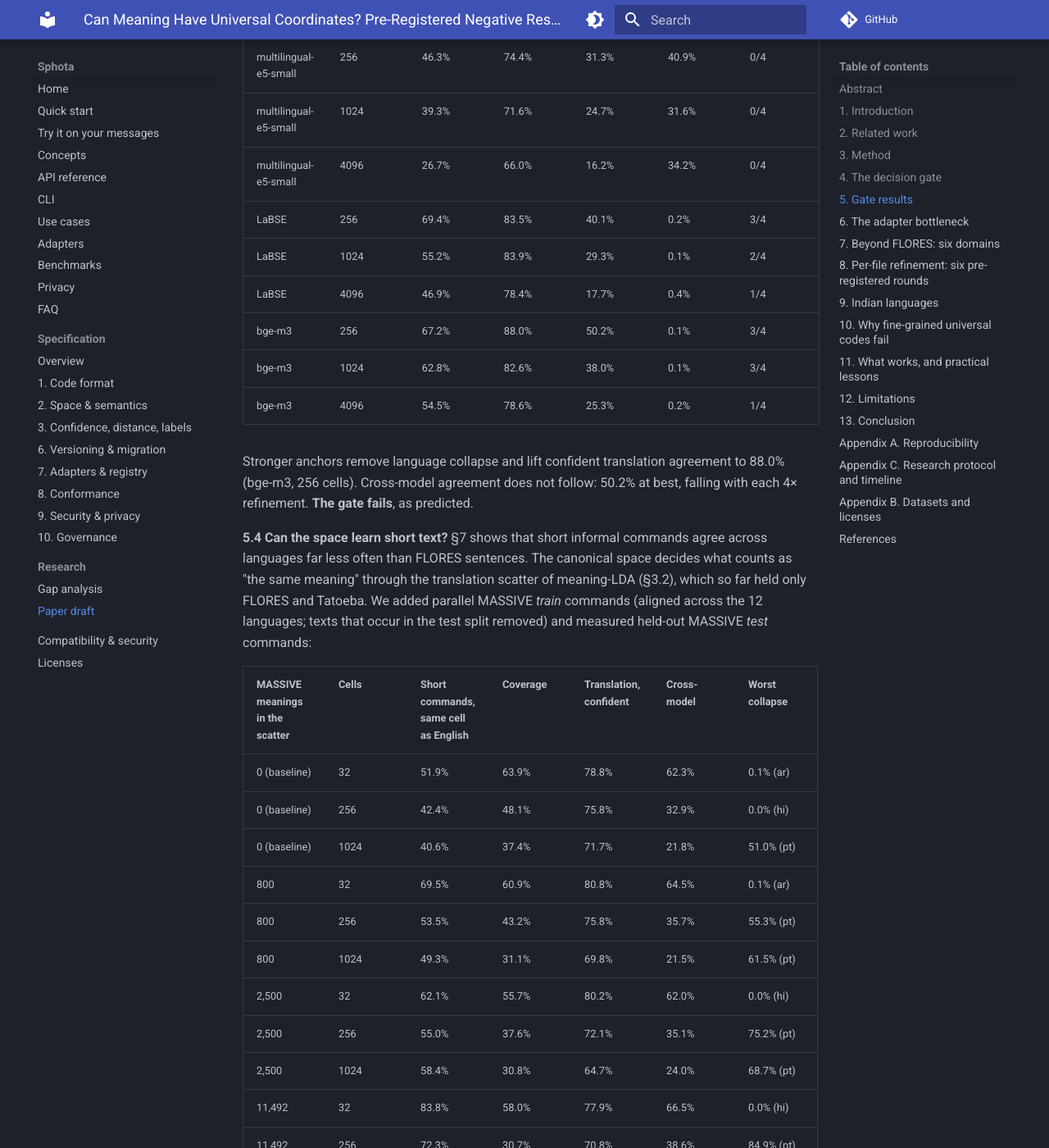
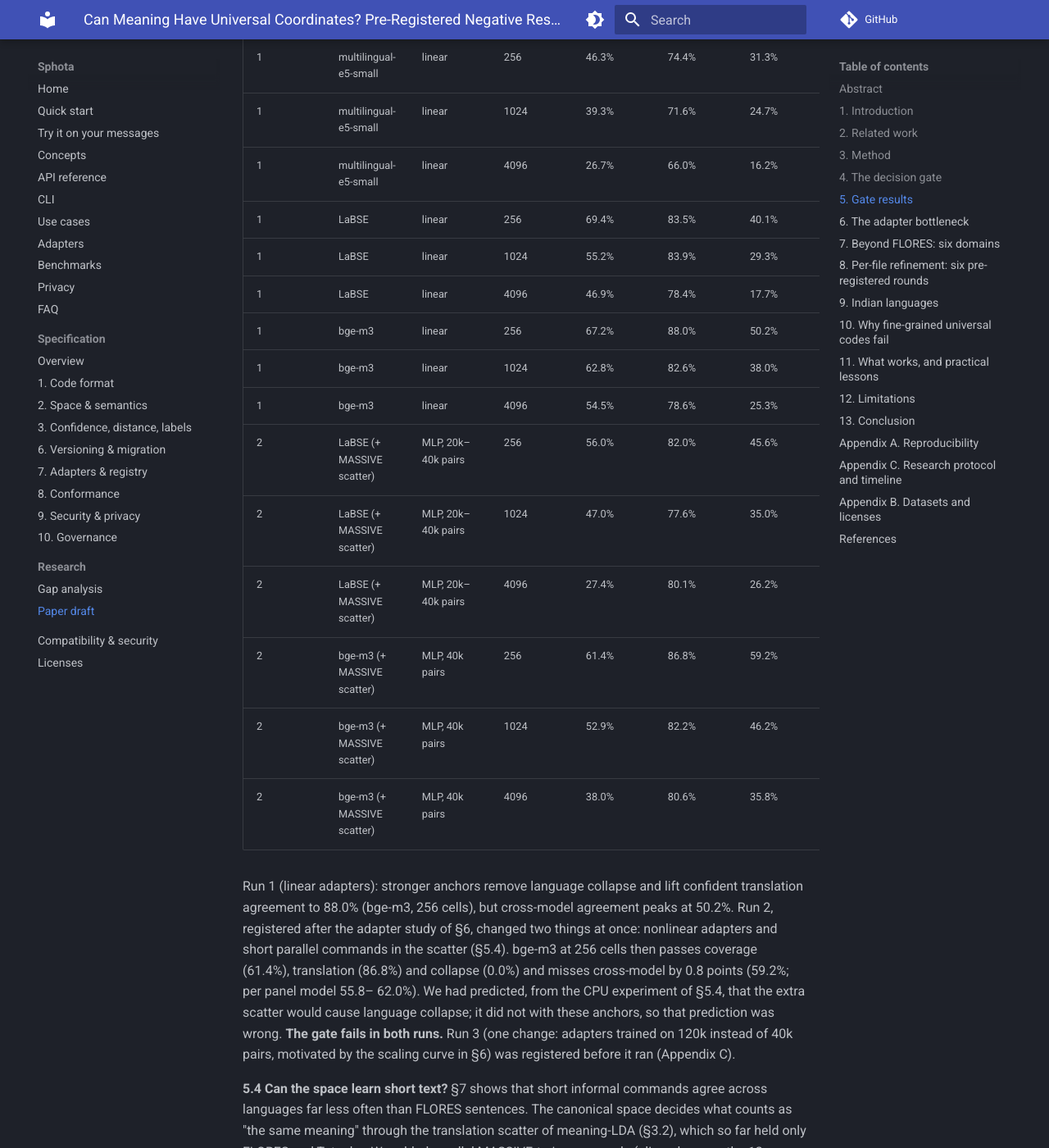
Before and after one commit to Thiruvikramanpravartak/sphota, an MkDocs documentation site: the page built from docs/paper/sphota.md, in a window 1280 px wide and 1400 px high, scrolled down 5169 px. Shown: the whole window at 82% size. Built offline with MkDocs 1.6.1 and Material for MkDocs 9.7.7, drawn with Linux system fonts in a browser that asks for light colours; comment, search, counter and statistics services are not loaded; some of the changed text lies outside the part shown.

Commit message:
GPU run 2: FAIL by 0.8 pt on cross-model (59.2%), other three pass; collapse prediction falsified (D-048). Run 3 pre-registered: adapters on 120k pairs (D-049); notebook updated
Co-Authored-By: Claude Opus 5.5 <noreply@anthropic.com>
Claude-Session: https://claude.ai/code/session_01Pn1sk7njPcfERAbFYmoZ6D

```diff
--- a/docs/paper/sphota.md
+++ b/docs/paper/sphota.md
@@ -181,22 +181,34 @@ Collapse is invisible in average agreement and should be reported separately.
 diversified per-language sample), against the pre-registered bar:
 
 <!-- table:gpu -->
-| Anchor | L1 cells | Coverage (≥ 60%) | Translation, confident (≥ 80%) | Cross-model (≥ 60%) | Worst collapse (≤ 5%) | Pass |
-|---|---|---|---|---|---|---|
-| multilingual-e5-small | 256 | 46.3% | 74.4% | 31.3% | 40.9% | 0/4 |
-| multilingual-e5-small | 1024 | 39.3% | 71.6% | 24.7% | 31.6% | 0/4 |
-| multilingual-e5-small | 4096 | 26.7% | 66.0% | 16.2% | 34.2% | 0/4 |
-| LaBSE | 256 | 69.4% | 83.5% | 40.1% | 0.2% | 3/4 |
-| LaBSE | 1024 | 55.2% | 83.9% | 29.3% | 0.1% | 2/4 |
-| LaBSE | 4096 | 46.9% | 78.4% | 17.7% | 0.4% | 1/4 |
-| bge-m3 | 256 | 67.2% | 88.0% | 50.2% | 0.1% | 3/4 |
-| bge-m3 | 1024 | 62.8% | 82.6% | 38.0% | 0.1% | 3/4 |
-| bge-m3 | 4096 | 54.5% | 78.6% | 25.3% | 0.2% | 1/4 |
+| Run | Anchor | Adapters | L1 cells | Coverage (≥ 60%) | Translation, confident (≥ 80%) | Cross-model (≥ 60%) | Worst collapse (≤ 5%) | Pass |
+|---|---|---|---|---|---|---|---|---|
+| 1 | multilingual-e5-small | linear | 256 | 46.3% | 74.4% | 31.3% | 40.9% | 0/4 |
+| 1 | multilingual-e5-small | linear | 1024 | 39.3% | 71.6% | 24.7% | 31.6% | 0/4 |
+| 1 | multilingual-e5-small | linear | 4096 | 26.7% | 66.0% | 16.2% | 34.2% | 0/4 |
+| 1 | LaBSE | linear | 256 | 69.4% | 83.5% | 40.1% | 0.2% | 3/4 |
+| 1 | LaBSE | linear | 1024 | 55.2% | 83.9% | 29.3% | 0.1% | 2/4 |
+| 1 | LaBSE | linear | 4096 | 46.9% | 78.4% | 17.7% | 0.4% | 1/4 |
+| 1 | bge-m3 | linear | 256 | 67.2% | 88.0% | 50.2% | 0.1% | 3/4 |
+| 1 | bge-m3 | linear | 1024 | 62.8% | 82.6% | 38.0% | 0.1% | 3/4 |
+| 1 | bge-m3 | linear | 4096 | 54.5% | 78.6% | 25.3% | 0.2% | 1/4 |
+| 2 | LaBSE (+ MASSIVE scatter) | MLP, 20k–40k pairs | 256 | 56.0% | 82.0% | 45.6% | 0.2% | 2/4 |
+| 2 | LaBSE (+ MASSIVE scatter) | MLP, 20k–40k pairs | 1024 | 47.0% | 77.6% | 35.0% | 0.3% | 1/4 |
+| 2 | LaBSE (+ MASSIVE scatter) | MLP, 20k–40k pairs | 4096 | 27.4% | 80.1% | 26.2% | 0.1% | 2/4 |
+| 2 | bge-m3 (+ MASSIVE scatter) | MLP, 40k pairs | 256 | 61.4% | 86.8% | 59.2% | 0.0% | 3/4 |
+| 2 | bge-m3 (+ MASSIVE scatter) | MLP, 40k pairs | 1024 | 52.9% | 82.2% | 46.2% | 0.2% | 2/4 |
+| 2 | bge-m3 (+ MASSIVE scatter) | MLP, 40k pairs | 4096 | 38.0% | 80.6% | 35.8% | 0.3% | 2/4 |
 <!-- /table -->
 
-Stronger anchors remove language collapse and lift confident translation agreement to 88.0%
-(bge-m3, 256 cells). Cross-model agreement does not follow: 50.2% at best, falling with each 4×
-refinement. **The gate fails**, as predicted.
+Run 1 (linear adapters): stronger anchors remove language collapse and lift confident translation
+agreement to 88.0% (bge-m3, 256 cells), but cross-model agreement peaks at 50.2%. Run 2, registered
+after the adapter study of §6, changed two things at once: nonlinear adapters and short parallel
+commands in the scatter (§5.4). bge-m3 at 256 cells then passes coverage (61.4%), translation
+(86.8%) and collapse (0.0%) and misses cross-model by 0.8 points (59.2%; per panel model 55.8–
+62.0%). We had predicted, from the CPU experiment of §5.4, that the extra scatter would cause
+language collapse; it did not with these anchors, so that prediction was wrong. **The gate fails
+in both runs.** Run 3 (one change: adapters trained on 120k instead of 40k pairs, motivated by the
+scaling curve in §6) was registered before it ran (Appendix C).
 
 **5.4 Can the space learn short text?** §7 shows that short informal commands agree across
 languages far less often than FLORES sentences. The canonical space decides what counts as "the
```
Also changed, not shown: DECISIONS.md (+26 -0 lines), PROGRESS.md (+3 -2 lines), 11 other files.
